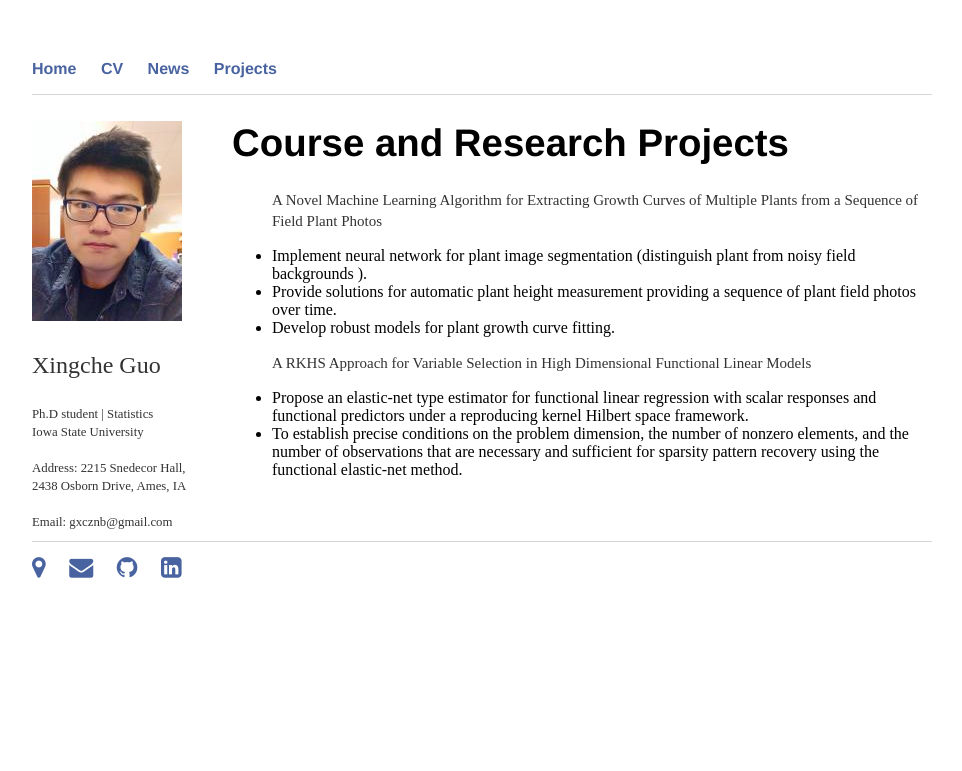
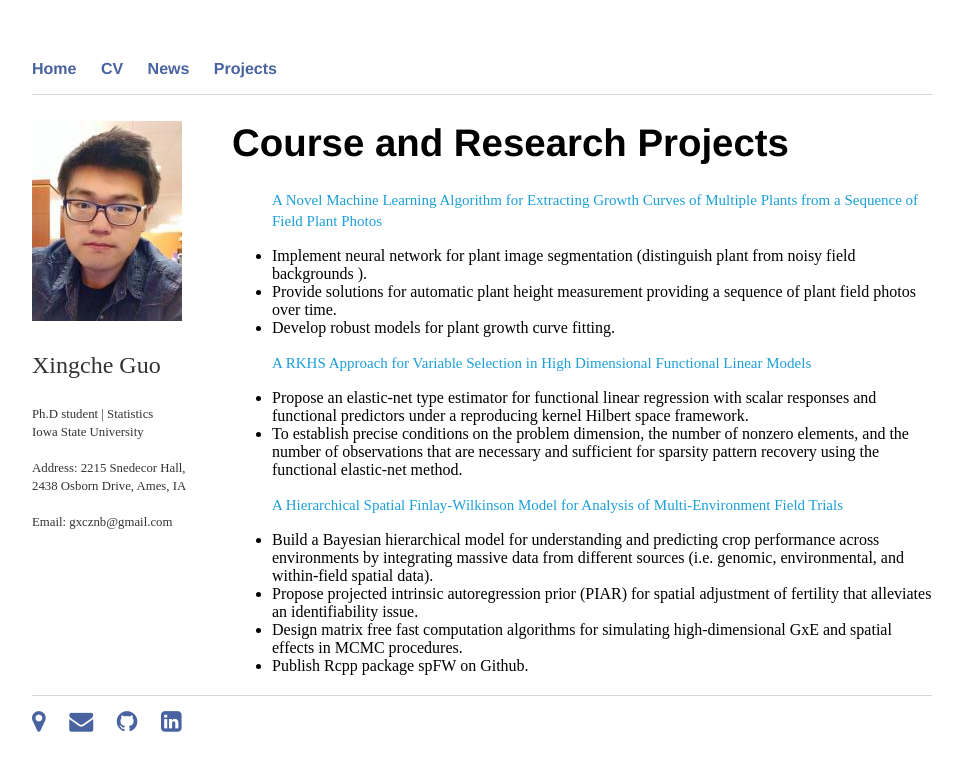
Before and after one commit to xingcheg/xingcheg.github.io, a Jekyll site: the page built from projects/index.html, in a window 1280 px wide. Shown: the top 771 px of the page, without its empty margins (158-1120 px from the left). Built offline with Jekyll 4.4.1, drawn with Linux system fonts in a browser that asks for light colours.

Commit message:
Update index.html

```diff
--- a/projects/index.html
+++ b/projects/index.html
@@ -7,19 +7,36 @@ title: Course and Research Projects
 
 
 <ul>
-  <p style="font-size:15px;"> A Novel Machine Learning Algorithm for Extracting Growth Curves of Multiple Plants
-	  from a Sequence of Field Plant Photos </p>
-	<li> Implement neural network for plant image segmentation (distinguish plant from noisy field backgrounds ). </li>
-	<li> Provide solutions for automatic plant height measurement providing a sequence of plant field photos over time. </li>
+  <p style="font-size:15px; color: #1C9FD8"> A Novel Machine Learning Algorithm for
+	  Extracting Growth Curves of Multiple Plants from a Sequence of Field Plant Photos </p>
+	<li> Implement neural network for plant image segmentation (distinguish plant
+		from noisy field backgrounds ). </li>
+	<li> Provide solutions for automatic plant height measurement providing a sequence of
+		plant field photos over time. </li>
 	<li>  Develop robust models for plant growth curve fitting. </li>
 </ul>
 
 
 <ul>
-  <p style="font-size:15px;"> A RKHS Approach for Variable Selection in High Dimensional Functional Linear Models </p>
+  <p style="font-size:15px; color: #1C9FD8"> A RKHS Approach for Variable Selection in
+	  High Dimensional Functional Linear Models </p>
 	<li> Propose an elastic-net type estimator for functional linear regression with scalar responses and
 		functional predictors under a reproducing kernel Hilbert space framework. </li>
 	<li> To establish precise conditions on the problem dimension, the number of nonzero elements,
 		and the number of observations that are necessary and sufficient for sparsity pattern recovery
 		using the functional elastic-net method. </li>
 </ul>
+
+
+<ul>
+  <p style="font-size:15px; color: #1C9FD8"> A Hierarchical Spatial Finlay-Wilkinson Model for
+	  Analysis of Multi-Environment Field Trials </p>
+	<li> Build a Bayesian hierarchical model for understanding and predicting crop performance
+		across environments by integrating massive data from different sources
+		(i.e. genomic, environmental, and within-field spatial data). </li>
+	<li> Propose projected intrinsic autoregression prior (PIAR) for spatial adjustment of
+		fertility that alleviates an identifiability issue. </li>
+	<li>  Design matrix free fast computation algorithms for simulating high-dimensional
+		GxE and spatial effects in MCMC procedures. </li>
+	<li> Publish Rcpp package spFW on Github. </li>
+</ul>
```
